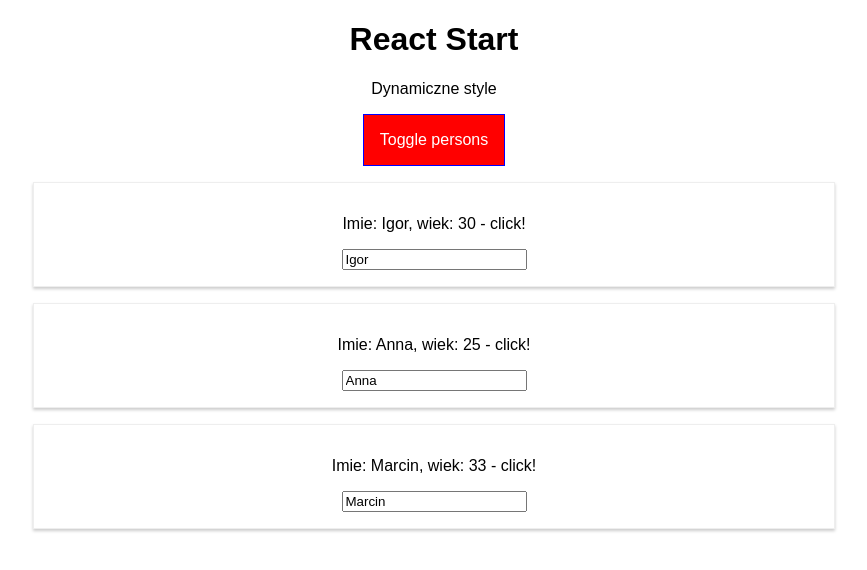
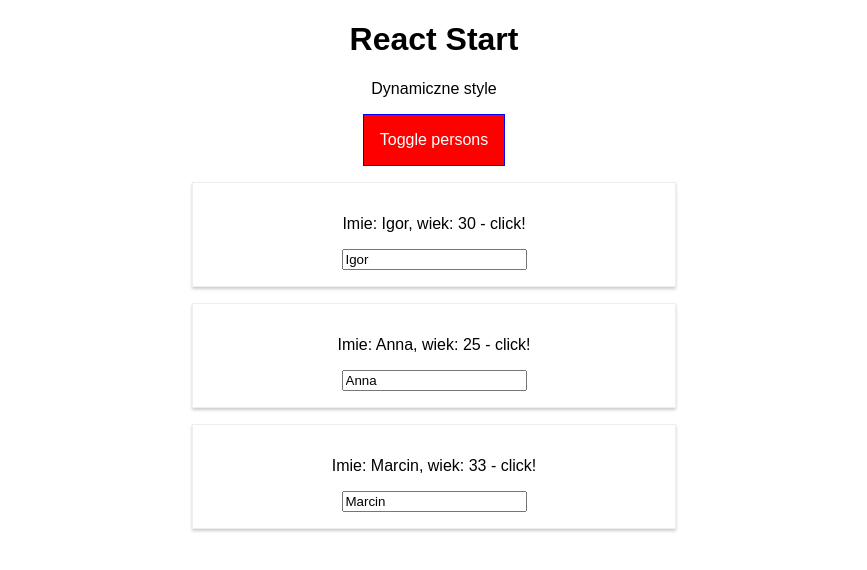
Before and after one commit to IgorSzczerbicki/react_styling, a React app: page / in a window 1280 px wide. Both pictures are taken after a click on the button "Toggle persons". Shown: the top 570 px of the page, without its empty margins (206-1073 px from the left). Built offline with nearby package versions, Linux system fonts and the light colour scheme.

Commit message:
Uzywanie modulow CSS - @media

```diff
--- a/src/Person/Person.css
+++ b/src/Person/Person.css
@@ -7,8 +7,8 @@
     text-align: center;
 }
 
-/*@media (min-width: 500px) {*/
-	/*.Person {*/
-		/*width: 450px;*/
-	/*}*/
-/*}*/
+@media (min-width: 500px) {
+	.Person {
+		width: 450px;
+	}
+}
```
